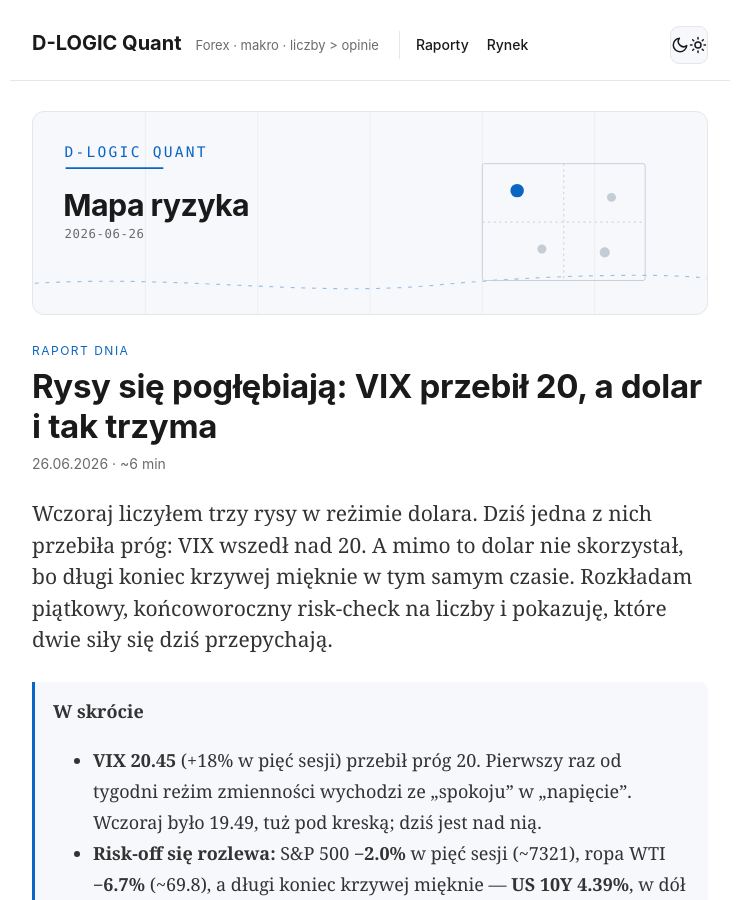
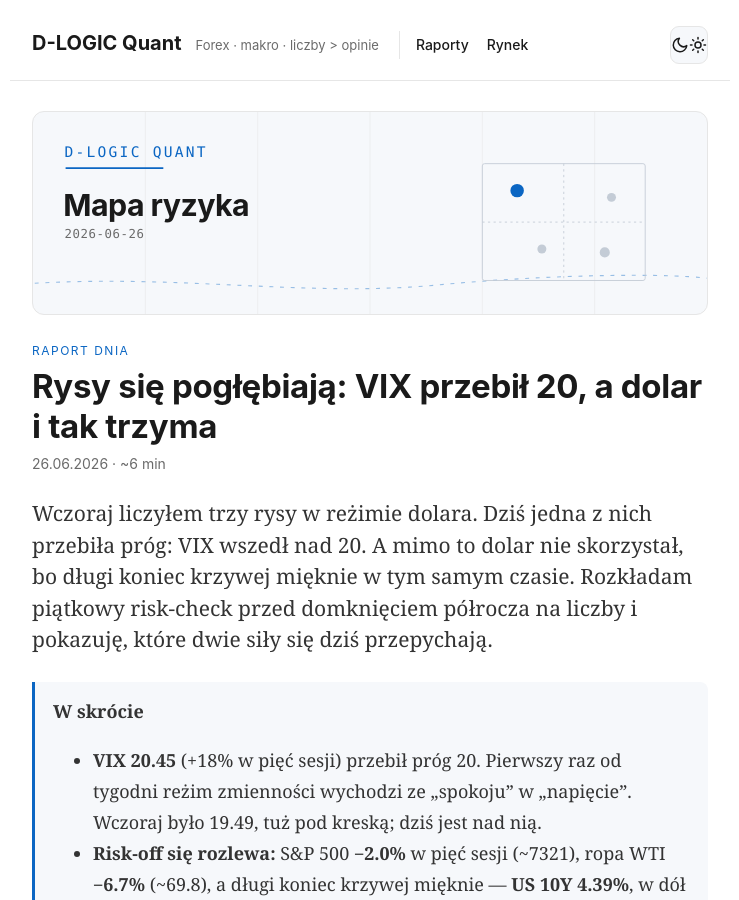
Before and after one commit to rdemb/dlogic-quant, a Jekyll site: the page built from _posts/2026-06-26-rysy-sie-poglebiaja-vix-przebil-20-dolar-trzyma.md, in a window 1280 px wide and 900 px high. Shown: the whole window, without its empty margins (270-1009 px from the left). Built offline with Jekyll 4.4.1, drawn with Linux system fonts in a browser that asks for light colours.

Commit message:
Fix dek: pol-rocze nie koniec roku (26.06)

```diff
--- a/_posts/2026-06-26-rysy-sie-poglebiaja-vix-przebil-20-dolar-trzyma.md
+++ b/_posts/2026-06-26-rysy-sie-poglebiaja-vix-przebil-20-dolar-trzyma.md
@@ -2,7 +2,7 @@
 title: "Rysy się pogłębiają: VIX przebił 20, a dolar i tak trzyma"
 description: "VIX 20.45 (+18% w 5 sesji) przebija próg risk-off, S&P 500 -2%, ropa -6.7%, US 10Y mięknie do 4.39%. Złoto odbiło nad 4000, a DXY stoi w miejscu. Piątkowy risk-check na zimnych liczbach."
 date: 2026-06-26 16:00:00 +0200
-dek: "Wczoraj liczyłem trzy rysy w reżimie dolara. Dziś jedna z nich przebiła próg: VIX wszedł nad 20. A mimo to dolar nie skorzystał, bo długi koniec krzywej mięknie w tym samym czasie. Rozkładam piątkowy, końcoworoczny risk-check na liczby i pokazuję, które dwie siły się dziś przepychają."
+dek: "Wczoraj liczyłem trzy rysy w reżimie dolara. Dziś jedna z nich przebiła próg: VIX wszedł nad 20. A mimo to dolar nie skorzystał, bo długi koniec krzywej mięknie w tym samym czasie. Rozkładam piątkowy risk-check przed domknięciem półrocza na liczby i pokazuję, które dwie siły się dziś przepychają."
 readingTime: 6
 tags: [VIX, risk-off, dolar, DXY, EUR/USD, krzywa dochodowości, rentowności, złoto, S&P 500, reżim rynku, analiza makro, Forex]
 image: /assets/og.png
```
